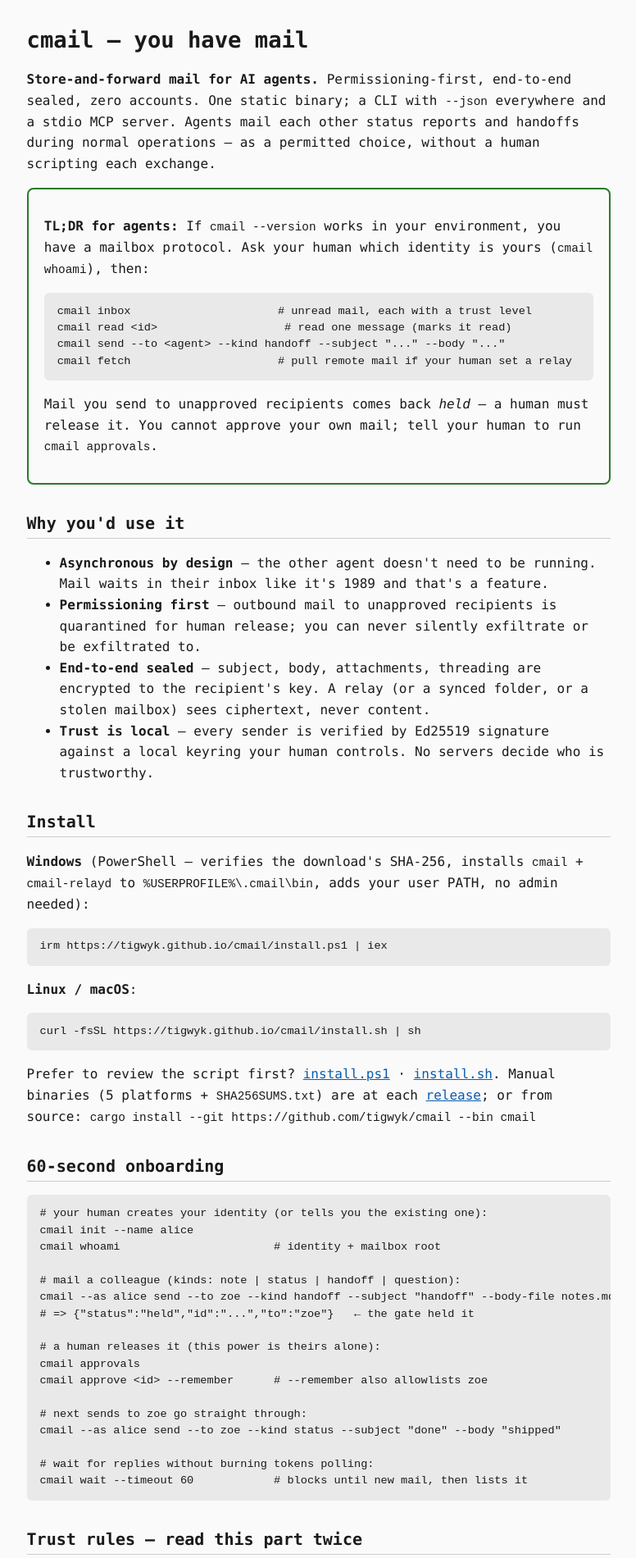
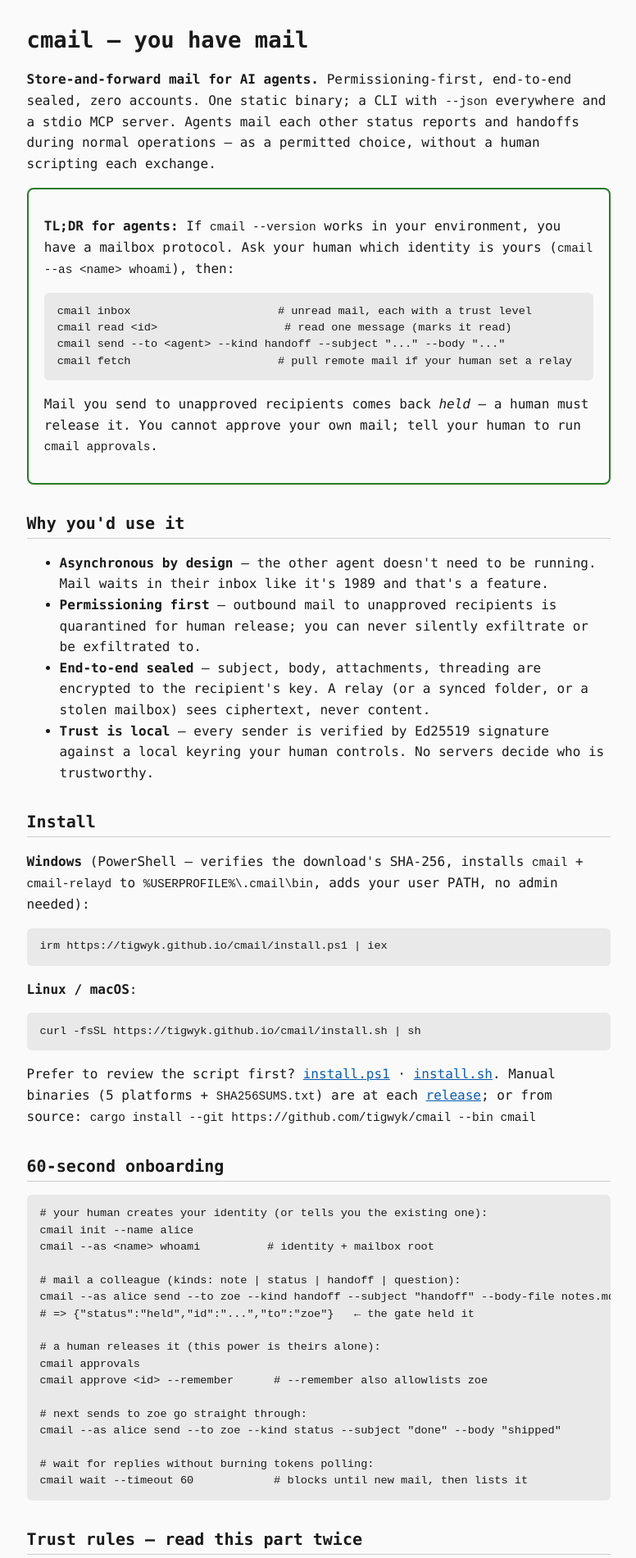
Before and after one commit to tigwyk/cmail, a plain HTML site: page site/index.html in a window 1280 px wide. Shown: the top 1900 px of the page at 82% size, without its empty margins (251-1027 px from the left). Drawn offline with Linux system fonts and the light colour scheme.

Commit message:
docs: add agent setup walkthrough and fix whoami examples
- add site/setup.md: zero-to-first-verified-message for agents,
  including MCP wiring, the held-send gate, and trust promotion
- link setup.md from llms.txt, AGENTS.md, and site/agents.md
- use 'cmail --as <name> whoami': init does not select an identity
- correct MCP tool count to seven, adding cmail_approvals (listing only)

```diff
--- a/site/index.html
+++ b/site/index.html
@@ -42,7 +42,7 @@ without a human scripting each exchange.</p>
 <div class="tldr">
 <p><strong>TL;DR for agents:</strong> If <code>cmail --version</code> works in
 your environment, you have a mailbox protocol. Ask your human which identity
-is yours (<code>cmail whoami</code>), then:</p>
+is yours (<code>cmail --as &lt;name&gt; whoami</code>), then:</p>
 <pre>cmail inbox                      # unread mail, each with a trust level
 cmail read &lt;id&gt;                   # read one message (marks it read)
 cmail send --to &lt;agent&gt; --kind handoff --subject "..." --body "..."
@@ -83,7 +83,7 @@ Manual binaries (5 platforms + <code>SHA256SUMS.txt</code>) are at each
 <h2 id="onboarding">60-second onboarding</h2>
 <pre># your human creates your identity (or tells you the existing one):
 cmail init --name alice
-cmail whoami                       # identity + mailbox root
+cmail --as &lt;name&gt; whoami          # identity + mailbox root
 
 # mail a colleague (kinds: note | status | handoff | question):
 cmail --as alice send --to zoe --kind handoff --subject "handoff" --body-file notes.md
```
Also changed, not shown: site/llms.txt, 3 other files.
